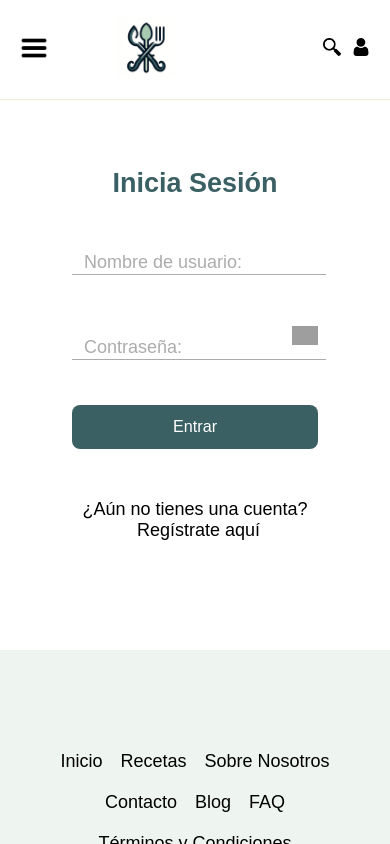
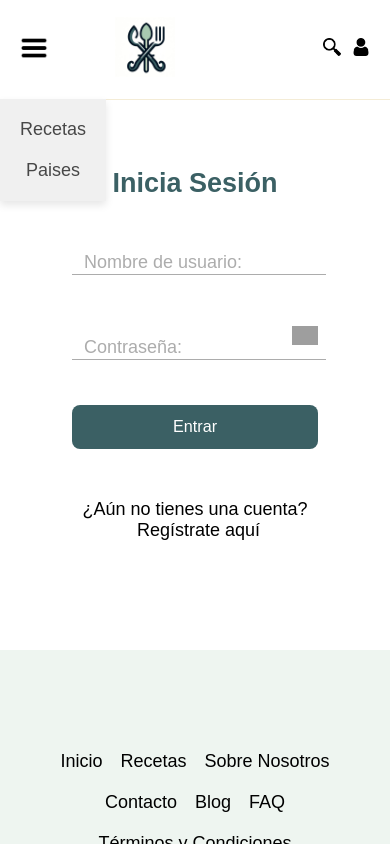
Before and after one commit to Pbrv/WebRecetas-TFG2024, a React (Create React App) app in the folder app/: page /login in a window 390 px wide. Both pictures are taken after a click on the button 28 px from the left and 49 px from the top of the page. Shown: the top 844 px of the page. Built offline with nearby package versions, Linux system fonts and the light colour scheme; no server answers; grey boxes are pictures that could not be loaded; the HTML template or start-up script is replaced by a standard one.

Commit message:
hamburguesa y navbar mejoras

```diff
--- a/app/src/componentes/ModificarReceta.jsx
+++ b/app/src/componentes/ModificarReceta.jsx
@@ -16,8 +16,58 @@ function ModificarReceta() {
     const navigate = useNavigate();
     const [archivoSeleccionado, setArchivoSeleccionado] = useState(null);
     const [mensaje, setMensaje] = useState(null);
+    const [recetaEditable, setRecetaEditable] = useState(false);
+
 
     const tiposReceta = ["comida", "cena", "postre", "desayuno", "salsa", "bebida"];
+
+    useEffect(() => {
+        const fetchDatosUsuario = async () => {
+            try {
+                const response = await fetch("http://localhost:8000/mi_cuenta", {
+                    method: 'GET',
+                    headers: {
+                        'Authorization': 'Bearer ' + localStorage.getItem("token")
+                    }
+                });
+                if (!response.ok) {
+                    throw new Error("No se obtuvieron los datos del usuario");
+                }
+                let DatosUsuario = await response.json();
+
+                // Obtiene las recetas CREADAS por el usuario
+                const responseRecetas = await fetch(`http://localhost:8000/usuario/${DatosUsuario.id_usuario}/recetas`, {
+                    method: 'GET',
+                    headers: {
+                        'Authorization': 'Bearer ' + localStorage.getItem("token")
+                    }
+                });
+                if (!responseRecetas.ok) {
+                    throw new Error("No se obtuvieron las recetas del usuario");
+                }
+                const DatosRecetas = await responseRecetas.json();
+
+                let editable = false;
+                DatosRecetas.forEach((receta) => {
+                    if (receta.id_receta == id) {
+                        editable = true;
+                        console.log('Entra en receta editable');
+                    }
+                });
+
+                setRecetaEditable(editable);
+
+                if (!editable) {
+                    console.log('La receta no es editable');
+                    console.log(editable);
+                    navigate('/');
+                }
+            } catch (error) {
+                console.error("Error al hacer fetch", error);
+            }
+        };
+        fetchDatosUsuario();
+    }, [id, navigate]);
 
     useEffect(() => {
         const obtenerDatos = async () => {
--- a/app/src/componentes/Navbar.jsx
+++ b/app/src/componentes/Navbar.jsx
@@ -28,6 +28,7 @@ function Navbar({ isLogged, setIsLogged }) {
             const usuario = await response.json();
             setNombreUsuario(usuario.nombre_usuario);
             console.log(usuario.nombre_usuario)
+            setDesplegableVisible(false)
         };
         obtenerDatosUsuario();
     }, [isLogged]);
@@ -62,11 +63,17 @@ function Navbar({ isLogged, setIsLogged }) {
 
     return (
         <nav>
-            <div>
+            <div className="contenedor-hamburguesa">
             <button className="hamburguesa" onClick={() => setMenuAbierto(!menuAbierto)}>
                         <img src="../hamburguesa.png" alt="imagen nav hamburguesa">
                         </img>
                     </button>
+                    {menuAbierto && (
+                    <div className="links-hamburguesa">
+                        <Link to={`/recetas`} className="enlace-nav">Recetas</Link>
+                        <Link to={`/paises`} className="enlace-nav">Paises</Link>
+                    </div>
+                )}
             </div>
             <ul>
                 <li><Link to={`/`}><img src="../logo1.jpeg" alt="Logo" id="logo" /></Link></li>
@@ -97,6 +104,11 @@ function Navbar({ isLogged, setIsLogged }) {
                             <LogoutButton setIsLogged={setIsLogged}/>
                         </div>
                     )}
+                    {isLogged && (
+                        <div className="cerrar-sesion">
+                            <LogoutButton setIsLogged={setIsLogged}/>
+                        </div>
+                    )}
                 </div>
             </div>
         </nav>
--- a/app/src/stylesheets/Navbar.css
+++ b/app/src/stylesheets/Navbar.css
@@ -16,6 +16,41 @@ nav {
     top: 0;
     left: 0;
     z-index: 1000; */
+}
+.cerrar-sesion {
+    display: none;
+}
+
+.contenedor-hamburguesa .enlace-nav{
+    position: relative;
+}
+.links-hamburguesa {
+    background-color: white;
+    position: absolute;
+    display: inline-block;
+    width: auto;
+    top: 100%;
+    left: 0;
+    right: 100;
+    z-index: 100;
+    box-shadow: 0 4px 8px rgba(0, 0, 0, 0.1);
+    padding: 10px 0;
+}
+
+.links-hamburguesa .enlace-nav {
+    display: block;
+    padding: 10px 20px;
+    text-align: center;
+    color: black;
+    text-decoration: none;
+}
+
+.links-hamburguesa .enlace-nav:hover {
+    background-color: #e0e0e0;
+}
+
+.links-hamburguesa {
+    background-color: #f0f0f0;
 }
 
 nav ul {
@@ -117,13 +152,14 @@ a {
     gap: 1.5em;
     position: absolute;
     background-color: #ffffff;
-    width: 15%;
+    /* width: 15%; */
     height: 350px;
     /* min-width: 160px; */
     /* padding: 0px 0px; */
     right: 0;
     text-align: center;
     top: 80px;
+    margin-right: 15px;
 }
 
 .nombre-usuario-nav {
@@ -151,10 +187,16 @@ a {
         width: 18px;
         height: auto;
     }
+    .contenedor-hamburguesa {
+        display: none;
+    }
 }
 
 /* Estilos para pantallas PEQUEÑAS */
 @media (max-width: 900px) {
+    .contenedor-hamburguesa {
+        display: block;
+    }
     .hamburguesa {
         display: block;
     }
@@ -178,21 +220,15 @@ a {
     }
     .dropdown {
         display: none;
-        /* flex-direction: column;
-        align-items: center; */
-        /* justify-content: center; */
-        /* gap: 1em; */
-        /* position: absolute;
-        background-color: #ffffff;
-        width: 15%;
-        height: 20%; */
-        /* min-width: 160px; */
-        /* box-shadow: 0px 5px 8px 0px rgba(0,0,0,0.2); */
-        /* border-left: 1px solid rgb(219, 216, 216);
-        border-bottom: 1px solid rgb(219, 216, 216); */
-        /* padding: 0px 0px;
-        z-index: 1;
-        right: 0;
-        top: 99px; */
+    }
+    .cerrar-sesion {
+        display: block;
+    }
+    .icono-usuario {
+        display: flex;
+        flex-wrap: wrap;
+        align-items: center;
+        justify-content: center;
+        gap: 20px;
     }
 }
```
